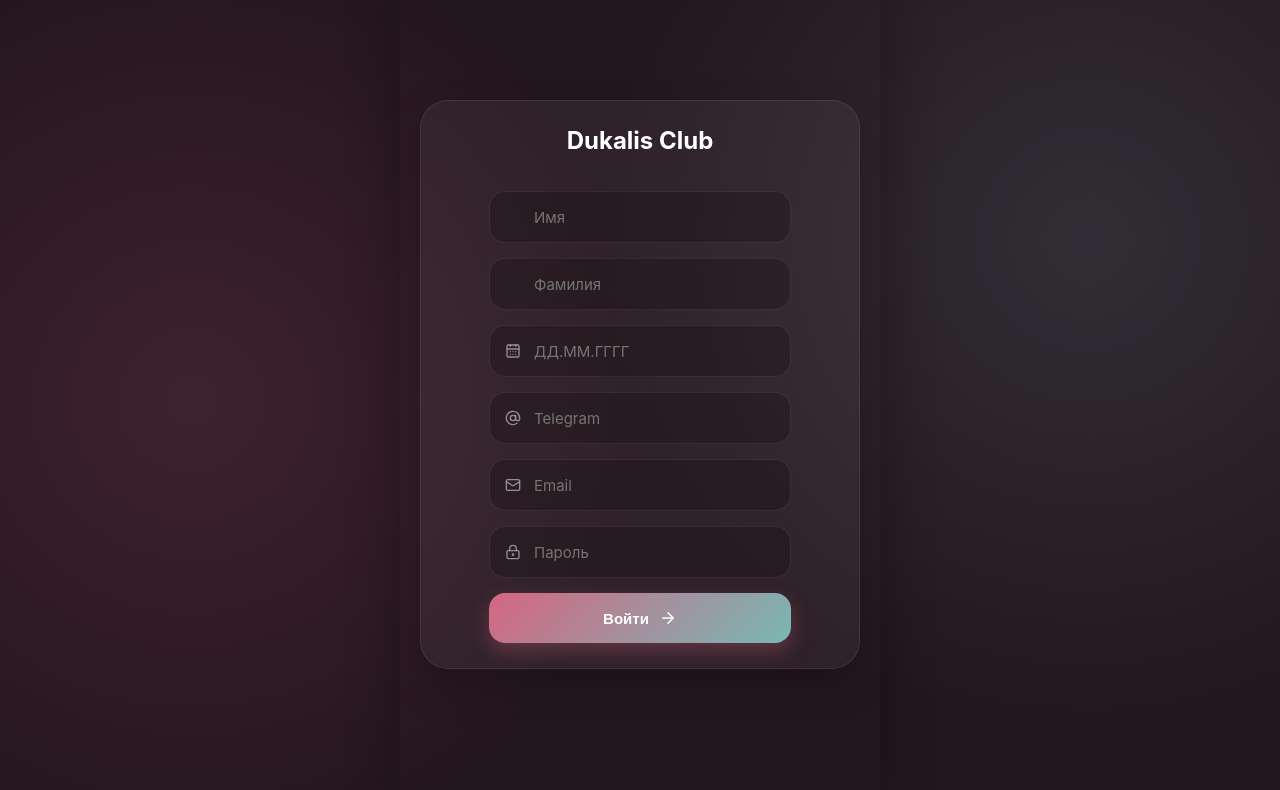
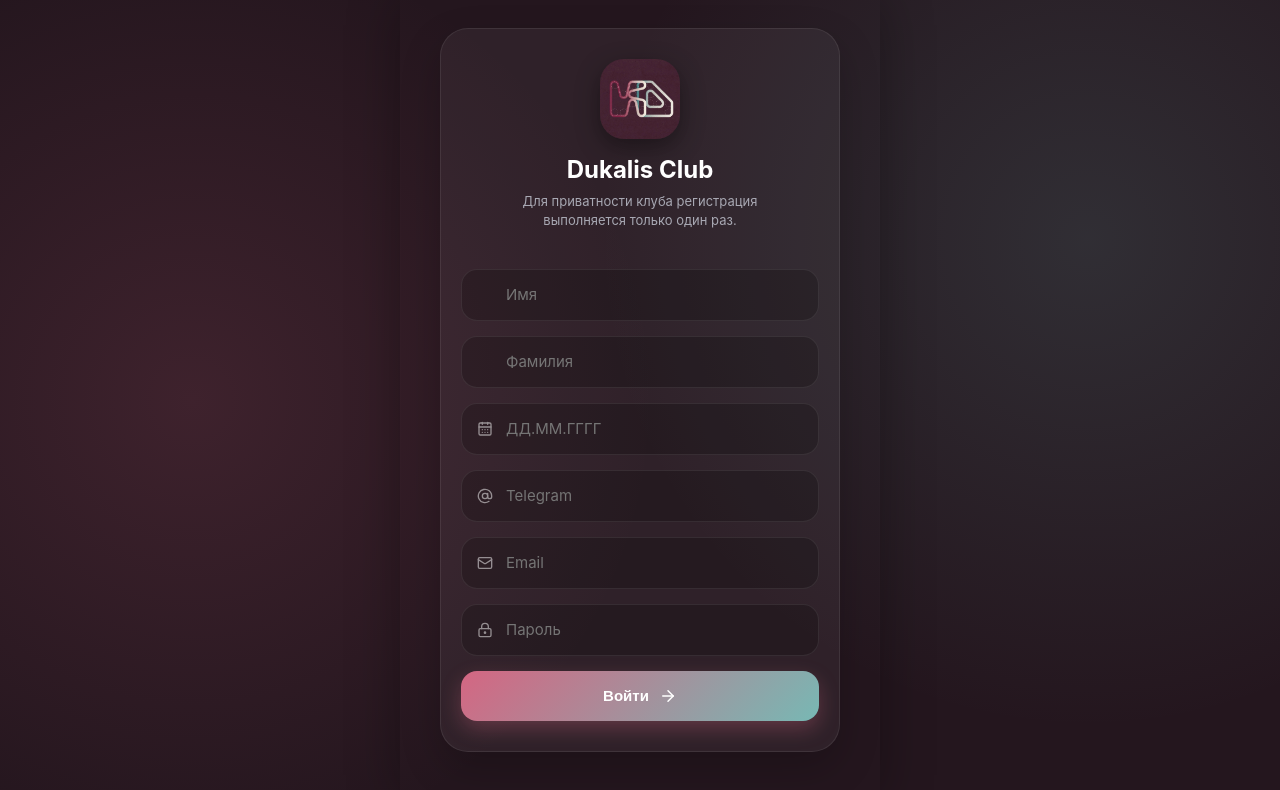
Before and after one commit to altaltfeeld-hub/Dukakis_club_apps, a React (Vite) app: page / in a window 1280 px wide. Shown: the top 790 px of the page. Built offline with nearby package versions, Linux system fonts and the light colour scheme.

Commit message:
v1.6: Restore club emblem and add date formatting on registration form

```diff
--- a/src/App.tsx
+++ b/src/App.tsx
@@ -401,13 +401,36 @@ export default function App() {
 
   if (!isAuthenticated) return (
     <div className="app-container">
-      <div className="auth-wrapper fade-in" style={{ padding: '100px 20px' }}>
-        <div className="glass auth-card" style={{ padding: 25 }}>
-          <h1 style={{ fontSize: 24, textAlign:'center', marginBottom: 20 }}>Dukalis Club</h1>
-          <form onSubmit={handleLogin} style={{ display:'flex', flexDirection:'column', gap: 15 }}>
+      <div className="auth-wrapper fade-in" style={{ padding: '60px 20px', display: 'flex', flexDirection: 'column', alignItems: 'center', justifyContent: 'center' }}>
+        <div className="glass auth-card" style={{ padding: '30px 20px', width: '100%', maxWidth: '400px' }}>
+          <div style={{ display: 'flex', flexDirection: 'column', alignItems: 'center', marginBottom: '24px' }}>
+            <div style={{ width: 80, height: 80, borderRadius: 24, marginBottom: 16, overflow: 'hidden', boxShadow: '0 8px 24px rgba(0,0,0,0.4)' }}>
+              <img src="/logo_final.jpg" alt="Logo" style={{ width: '100%', height: '100%', objectFit: 'cover' }} />
+            </div>
+            <h1 style={{ fontSize: 24, textAlign: 'center', marginBottom: 8, fontWeight: 700 }}>Dukalis Club</h1>
+            <p style={{ fontSize: 13, color: 'var(--text-secondary)', textAlign: 'center', maxWidth: 240, lineHeight: 1.4 }}>
+              Для приватности клуба регистрация выполняется только один раз.
+            </p>
+          </div>
+          <form onSubmit={handleLogin} style={{ display:'flex', flexDirection:'column', gap: 15, width: '100%' }}>
             <input ref={firstNameRef} type="text" className="input-field" placeholder="Имя" value={user.firstName} onChange={e => setUser({...user, firstName: e.target.value})} onKeyDown={e => e.key === 'Enter' && lastNameRef.current?.focus()} required />
             <input ref={lastNameRef} type="text" className="input-field" placeholder="Фамилия" value={user.lastName} onChange={e => setUser({...user, lastName: e.target.value})} onKeyDown={e => e.key === 'Enter' && birthDateRef.current?.focus()} required />
-            <div style={{ position:'relative' }}><CalendarDays size={16} style={{ position:'absolute', left:16, top:'50%', transform:'translateY(-50%)', opacity:0.5 }} /><input ref={birthDateRef} type="text" className="input-field" placeholder="ДД.ММ.ГГГГ" style={{ paddingLeft: 44 }} value={user.birthDate} onChange={e => setUser({...user, birthDate: e.target.value})} onKeyDown={e => e.key === 'Enter' && tgNickRef.current?.focus()} required /></div>
+            <div style={{ position:'relative' }}>
+              <CalendarDays size={16} style={{ position:'absolute', left:16, top:'50%', transform:'translateY(-50%)', opacity:0.5 }} />
+              <input ref={birthDateRef} type="text" className="input-field" placeholder="ДД.ММ.ГГГГ" style={{ paddingLeft: 44 }} value={user.birthDate}
+                onChange={e => {
+                  let val = e.target.value.replace(/\D/g, '');
+                  if (val.length > 8) val = val.slice(0, 8);
+                  if (val.length >= 5) {
+                    val = `${val.slice(0, 2)}.${val.slice(2, 4)}.${val.slice(4)}`;
+                  } else if (val.length >= 3) {
+                    val = `${val.slice(0, 2)}.${val.slice(2)}`;
+                  }
+                  setUser({...user, birthDate: val});
+                }}
+                onKeyDown={e => e.key === 'Enter' && tgNickRef.current?.focus()} required
+              />
+            </div>
             <div style={{ position:'relative' }}><AtSign size={16} style={{ position:'absolute', left:16, top:'50%', transform:'translateY(-50%)', opacity:0.5 }} /><input ref={tgNickRef} type="text" className="input-field" placeholder="Telegram" style={{ paddingLeft: 44 }} value={user.tgNick} onChange={e => setUser({...user, tgNick: e.target.value})} onKeyDown={e => e.key === 'Enter' && emailRef.current?.focus()} required /></div>
             <div style={{ position:'relative' }}><Mail size={16} style={{ position:'absolute', left:16, top:'50%', transform:'translateY(-50%)', opacity:0.5 }} /><input ref={emailRef} type="email" className="input-field" placeholder="Email" style={{ paddingLeft: 44 }} value={user.email} onChange={e => setUser({...user, email: e.target.value})} onKeyDown={e => e.key === 'Enter' && passwordRef.current?.focus()} required /></div>
             <div style={{ position:'relative' }}><LockKeyhole size={16} style={{ position:'absolute', left:16, top:'50%', transform:'translateY(-50%)', opacity:0.5 }} /><input ref={passwordRef} type="password" className="input-field" placeholder="Пароль" style={{ paddingLeft: 44 }} value={user.password} onChange={e => setUser({...user, password: e.target.value})} required /></div>
```
